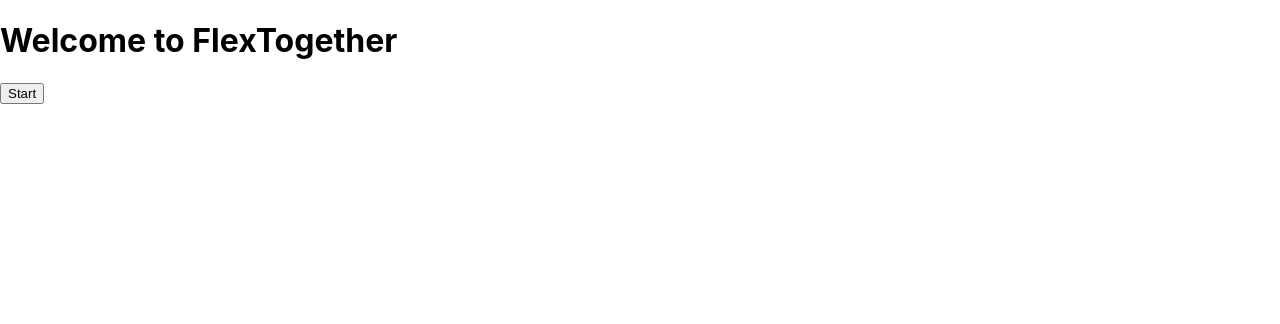
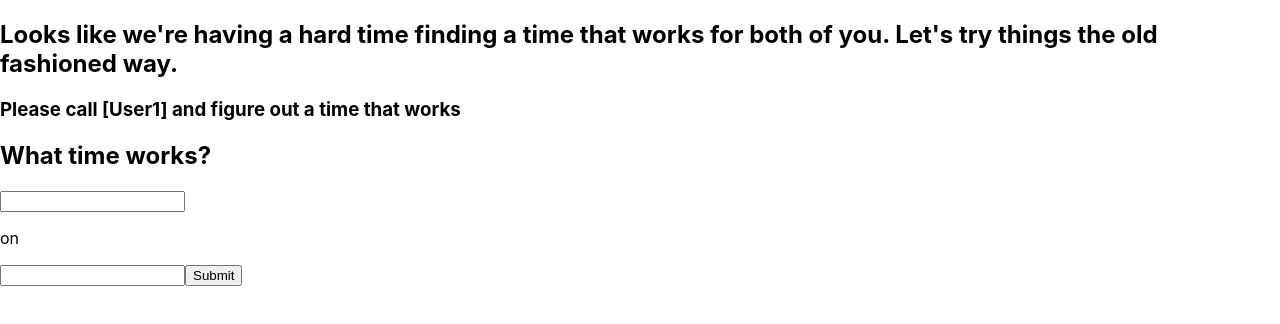
Before and after one commit to lbw-flextogether/frontend, a React (Create React App) app in the folder onboarding/: page /manual in a window 1280 px wide. Shown: the top 324 px of the page. Built offline with nearby package versions, Linux system fonts and the light colour scheme.

Commit message:
Wireframe components complete

```diff
--- a/onboarding/package.json
+++ b/onboarding/package.json
@@ -8,8 +8,10 @@
     "react": "^16.8.4",
     "react-available-times": "^1.2.2",
     "react-dom": "^16.8.4",
+    "react-redux": "^6.0.1",
     "react-router-dom": "^4.3.1",
-    "react-scripts": "2.1.8"
+    "react-scripts": "2.1.8",
+    "redux": "^4.0.1"
   },
   "scripts": {
     "start": "react-scripts start",
--- a/onboarding/src/App.js
+++ b/onboarding/src/App.js
@@ -10,13 +10,15 @@ import BuddyInfo from './components/Buddy/BuddyInfo';
 import Complete from './components/Complete';
 import BuddyVerify from './components/Buddy/BuddyVerify'
 import BuddyConfirm from './components/Buddy/BuddyConfirm'
+import BuddyComplete from './components/Buddy/BuddyComplete'
+import Manual from './components/Manual'
 
 class App extends React.Component {
   render() {
     return (
       <Router>
         <>
-        <Route path="/" component={Welcome} />
+        <Route exact path="/" component={Welcome} />
         <Route path="/start" component={Start} />
         <Route path="/info" component={Info} />
         <Route path="/time" component={Time} />
@@ -24,6 +26,8 @@ class App extends React.Component {
         <Route path="/complete" component={Complete} />
         <Route path="/verify" component={BuddyVerify} />
         <Route path="/confirm" component={BuddyConfirm} />
+        <Route path="/buddycomplete" component={BuddyComplete} />
+        <Route path="/manual" component={Manual} />
         </>
       </Router>
     );
--- /dev/null
+++ b/onboarding/src/components/Buddy/BuddyComplete.js
@@ -0,0 +1,13 @@
+import React from 'react';
+
+const BuddyComplete = props => {
+    return (
+        <>
+        <h2>Thank you! For the next 4 weeks you and [User 1] will be working out at</h2>
+        <h3>[Day] @ [Time]</h3>
+        <p>Don't worry, we'll send you a reminder email and text.</p>
+        </>
+    );
+};
+
+export default BuddyComplete;
--- /dev/null
+++ b/onboarding/src/components/Manual.js
@@ -0,0 +1,19 @@
+import React from 'react';
+
+const Manual = props => {
+    return (
+        <>
+        <h2>Looks like we're having a hard time finding a time that works for both of you. Let's try things the old fashioned way.</h2>
+        <h3>Please call [User1] and figure out a time that works</h3>
+        <h2>What time works?</h2>
+        <form>
+            <input />
+            <p>on</p>
+            <input />
+            <button>Submit</button>
+        </form>
+        </>
+    );
+}
+
+export default Manual;
```
Also changed, not shown: 1 other file (tests, documents, lock files or other folders).
